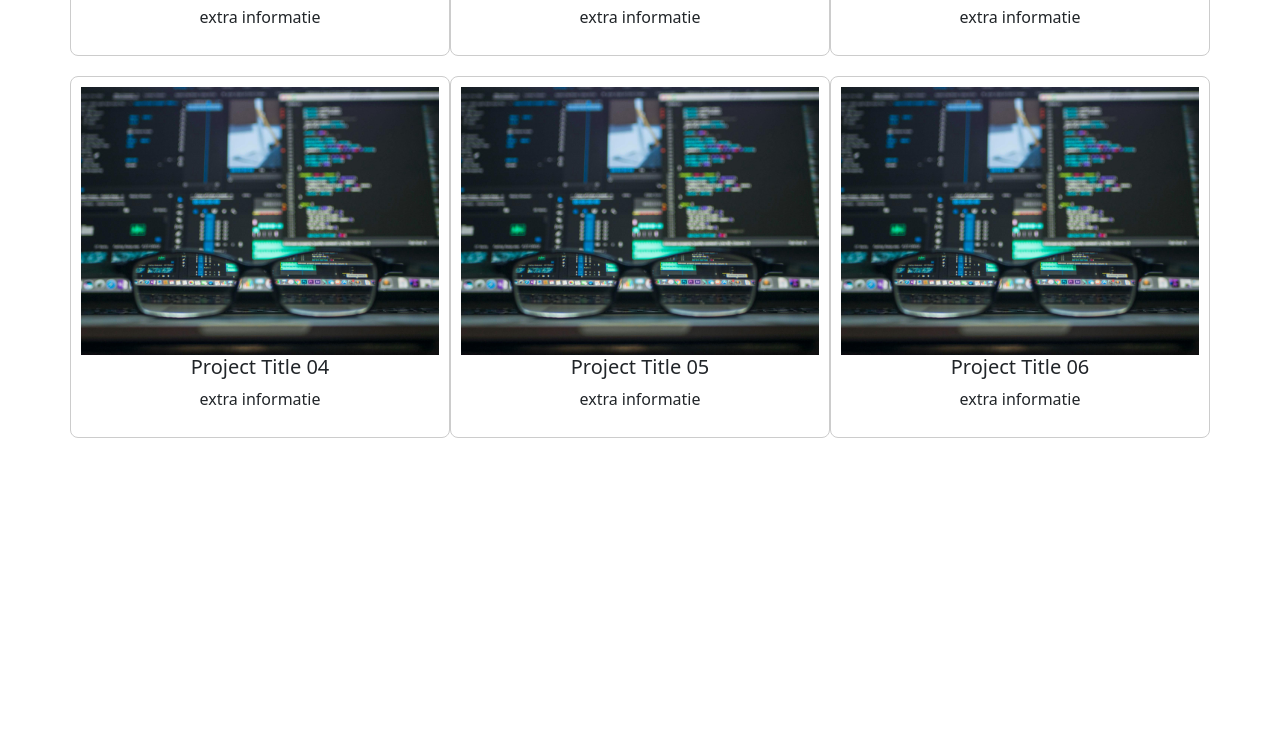
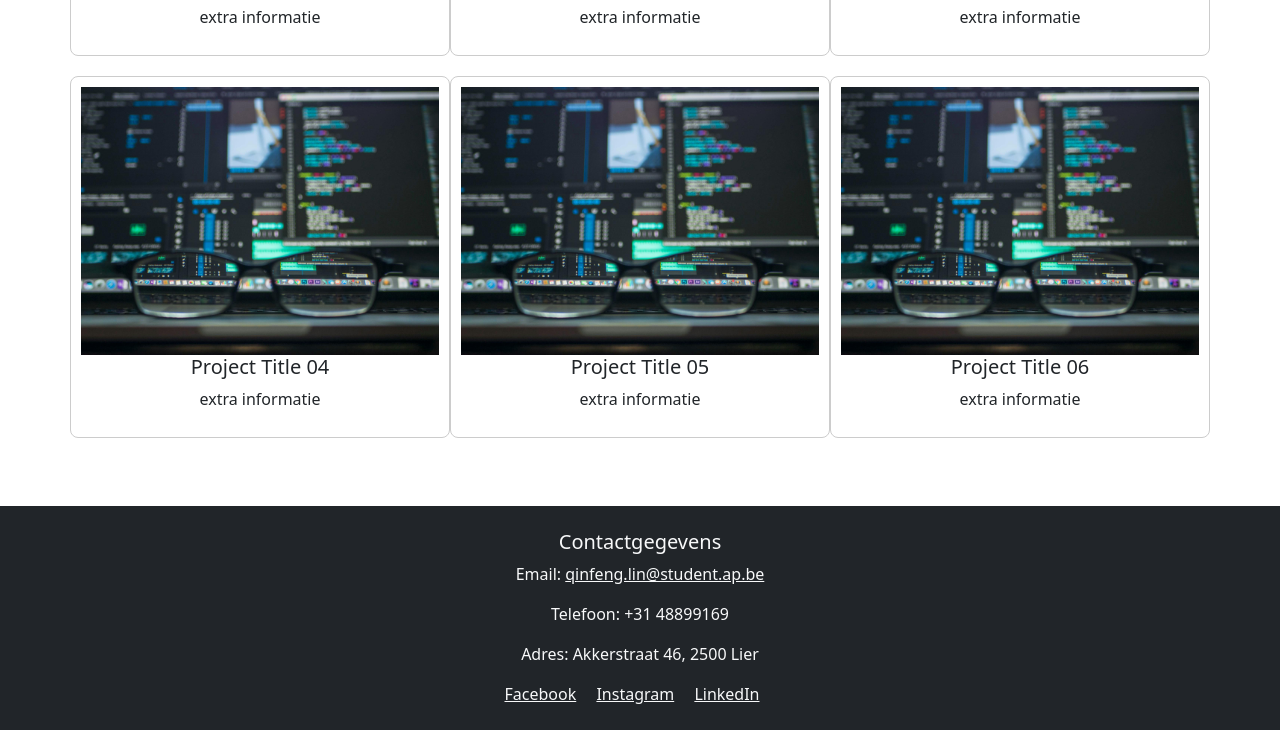
Before and after one commit to QinFengLin1/portfolio, a plain HTML site: page portfolio.html in a window 1280 px wide. Shown: the part 413-1143 px from the top of the page. Before the commit the page ends 871 px from the top, so only its background shows below. Drawn offline with nearby package versions, Linux system fonts and the light colour scheme; files that its build step writes are made by us from their sources.

Commit message:
Update portfolio.html

```diff
--- a/portfolio.html
+++ b/portfolio.html
@@ -6,7 +6,7 @@
     <title>Business Portfolio</title>
     <!-- Bootstrap CSS -->
     <link href="https://cdn.jsdelivr.net/npm/bootstrap@5.3.0-alpha1/dist/css/bootstrap.min.css" rel="stylesheet">
-    <link href="style.css" rel="stylesheet">
+    <link href="css/style.css" rel="stylesheet">
     <script src="https://cdn.jsdelivr.net/npm/bootstrap@5.3.0-alpha1/dist/js/bootstrap.bundle.min.js"></script>
 </head>
 <body>
@@ -89,5 +89,17 @@
             </div>
         </div>
     </div>
-
+    <footer class="bg-dark text-light mt-5 p-4">
+        <div class="container text-center">
+            <h5>Contactgegevens</h5>
+            <p>Email: <a href="qinfeng.lin@student.ap.be" class="text-light">qinfeng.lin@student.ap.be</a></p>
+            <p>Telefoon: +31 48899169</p>
+            <p>Adres: Akkerstraat 46, 2500 Lier</p>
+            <div class="social-media">
+                <a href="https://www.facebook.com" class="text-light me-3" target="_blank">Facebook</a>
+                <a href="https://www.instagram.com" class="text-light me-3" target="_blank">Instagram</a>
+                <a href="https://www.linkedin.com" class="text-light me-3" target="_blank">LinkedIn</a>
+            </div>
+    </footer>
 </body>
+</html>
```
